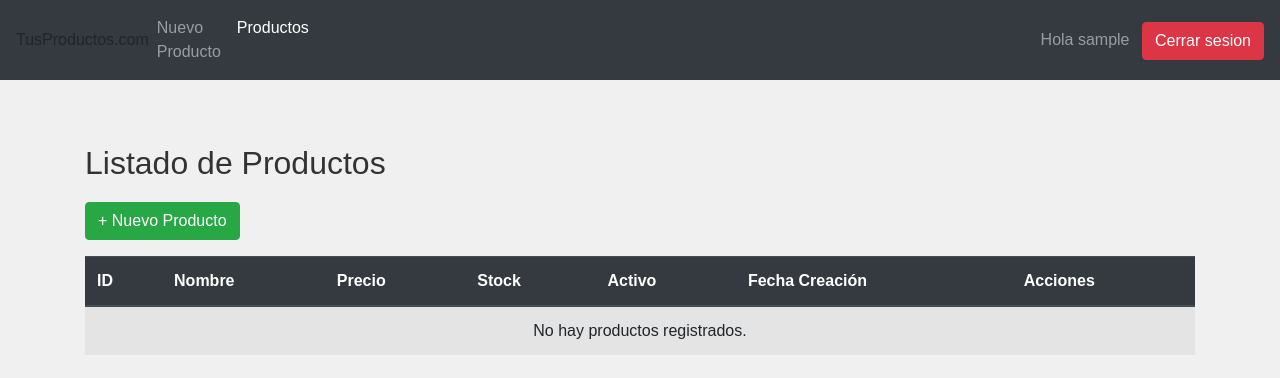
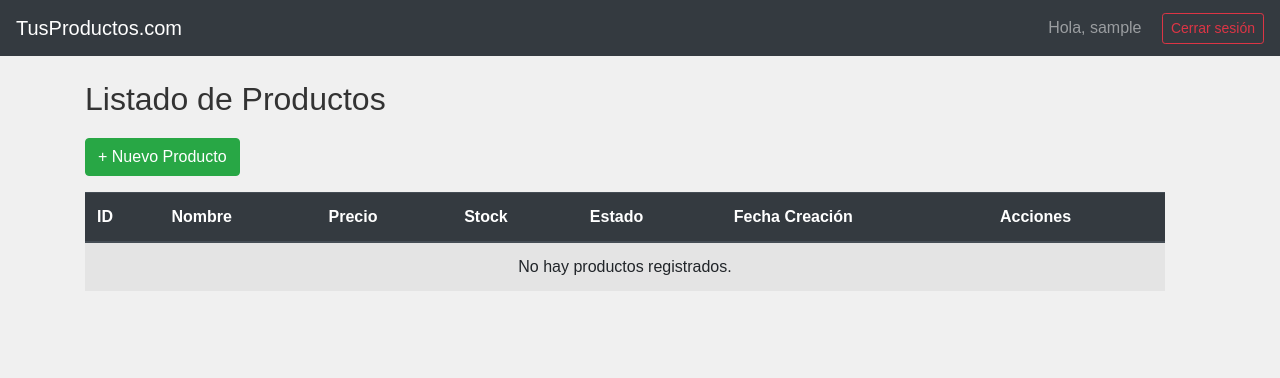
Before and after one commit to Inigo1405/Monolito-flask, a Flask app: page /productos in a window 1280 px wide. Shown: the top 378 px of the page. Run offline with Flask 3, Linux system fonts and the light colour scheme; the visitor is signed in with stand-in values (Sample User, id 1); data that the repository does not hold is empty; some libraries are stand-ins or nearby versions.

Commit message:
Refactor login functionality, update templates, and improve product listing display

```diff
--- a/app.py
+++ b/app.py
@@ -8,7 +8,7 @@ app.secret_key = 'rbrt156we3f'
 
 # Credenciales de login chafas
 USUARIO = 'admin'
-PASSWORD = 'password'
+PASSWORD = 'admin'
 
 
 def get_db_connection():
@@ -28,8 +28,7 @@ def login_required(f):
     return decorated_function
 
 
-# =Login y Logout
-
+# Login y Logout
 @app.route('/')
 def base():
     if 'username' in session:
@@ -40,8 +39,8 @@ def base():
 @app.route('/login', methods=['GET', 'POST'])
 def login():
     if request.method == 'POST':
-        username = request.form.get('username', '')
-        password = request.form.get('password', '')
+        username = request.form.get('username')
+        password = request.form.get('password')
 
         if username == USUARIO and password == PASSWORD:
             session['username'] = username
@@ -49,12 +48,12 @@ def login():
             return redirect(url_for('productos_listar'))
         else:
             flash('Usuario o contraseña incorrectos.', 'danger')
-            return render_template('login.html', subtitulo="Iniciar Sesión")
+            return render_template('login.html')
 
     if 'username' in session:
         return redirect(url_for('productos_listar'))
 
-    return render_template('login.html', subtitulo="Iniciar Sesión")
+    return render_template('login.html')
 
 
 @app.route('/logout', methods=['GET', 'POST'])
@@ -64,9 +63,9 @@ def logout():
     return redirect(url_for('login'))
 
 
-# Crud de Productos
+#* CRUD de Productos
 
-# LISTAR - /productos
+# LISTAR
 @app.route('/productos')
 @login_required
 def productos_listar():
@@ -75,12 +74,11 @@ def productos_listar():
     conn.close()
     return render_template('products.html',
                            productos=productos,
-                           subtitulo="Listado de Productos",
                            nombre=session['username'],
                            page='products')
 
 
-# CREAR - /productos/nuevo
+# CREAR
 @app.route('/productos/nuevo', methods=['GET', 'POST'])
 @login_required
 def productos_crear():
@@ -97,15 +95,13 @@ def productos_crear():
             errores.append('El nombre es requerido.')
 
         try:
-            precio = float(precio)
-            if precio < 0:
+            if float(precio) < 0:
                 errores.append('El precio debe ser mayor o igual a 0.')
         except ValueError:
             errores.append('El precio debe ser un número válido.')
 
         try:
-            stock = int(stock)
-            if stock < 0:
+            if int(stock) < 0:
                 errores.append('El stock debe ser mayor o igual a 0.')
         except ValueError:
             errores.append('El stock debe ser un número entero válido.')
@@ -143,7 +139,7 @@ def productos_crear():
                            form_data=None)
 
 
-# EDITAR - /productos/<id>/editar
+# EDITAR
 @app.route('/productos/<int:id>/editar', methods=['GET', 'POST'])
 @login_required
 def productos_editar(id):
@@ -168,15 +164,13 @@ def productos_editar(id):
             errores.append('El nombre es requerido.')
 
         try:
-            precio = float(precio)
-            if precio < 0:
+            if float(precio) < 0:
                 errores.append('El precio debe ser mayor o igual a 0.')
         except ValueError:
             errores.append('El precio debe ser un número válido.')
 
         try:
-            stock = int(stock)
-            if stock < 0:
+            if int(stock) < 0:
                 errores.append('El stock debe ser mayor o igual a 0.')
         except ValueError:
             errores.append('El stock debe ser un número entero válido.')
@@ -215,7 +209,7 @@ def productos_editar(id):
                            form_data=None)
 
 
-# ELIMINAR - /productos/<id>/eliminar
+# ELIMINAR
 @app.route('/productos/<int:id>/eliminar', methods=['POST'])
 @login_required
 def productos_eliminar(id):
@@ -234,6 +228,7 @@ def productos_eliminar(id):
     flash('Producto eliminado exitosamente.', 'success')
     return redirect(url_for('productos_listar'))
 
+
 @app.route('/form')
 @login_required
 def form():
@@ -245,8 +240,8 @@ def form():
 def products():
     return redirect(url_for('productos_listar'))
 
+
 # Manejo de errores
-
 @app.errorhandler(404)
 def no_route(e):
     flash('Página no encontrada.', 'warning')
--- a/templates/index.html
+++ b/templates/index.html
@@ -3,59 +3,30 @@
   <head>
     <meta charset="UTF-8">
     {% block head %}
+      <title>Flask Monolito</title>
       <link href="https://stackpath.bootstrapcdn.com/bootstrap/4.3.1/css/bootstrap.min.css" rel="stylesheet" integrity="sha384-ggOyR0iXCbMQv3Xipma34MD+dH/1fQ784/j6cY/iJTQUOhcWr7x9JvoRxT2MZw1T" crossorigin="anonymous">
       <script src="https://stackpath.bootstrapcdn.com/bootstrap/4.3.1/js/bootstrap.min.js" integrity="sha384-JjSmVgyd0p3pXB1rRibZUAYoIIy6OrQ6VrjIEaFf/nJGzIxFDsf4x0xIM+B07jRM" crossorigin="anonymous"></script>
       <link rel="stylesheet" href="{{ url_for('static', filename='css/style.css') }}">
-      <title>Titulo</title>
     {% endblock %}
   </head>
+
   <body>
-
     {% block menu %}
-<nav class="navbar navbar-expand-md navbar-dark bg-dark navbar-fixed-top">
-  <div>TusProductos.com</div>
-  <button class="navbar-toggler" type="button" data-toggle="collapse" data-target="#navbarSupportedContent" aria-controls="navbarSupportedContent" aria-expanded="false" aria-label="Toggle navigation">
-    <span class="navbar-toggler-icon"></span>
-  </button>
-
-  <div class="collapse navbar-collapse" id="navbarSupportedContent">
-    <ul class="navbar-nav mr-auto">
-        {% if page == 'form' %}
-      <li class="nav-item active">
-         {% else %}
-         <li class="nav-item">
-         {% endif %}
-       <a class="nav-link" href="{{ url_for('productos_crear') }}">Nuevo Producto</a>
-     </li>
-      {% if page == 'products' %}
-      <li class="nav-item active">
-         {% else %}
-         <li class="nav-item">
-         {% endif %}
-        <a class="nav-link" href="{{ url_for('productos_listar') }}">Productos</a>
-      </li>
-    </ul>
-  </div>
-
-  <div class="navbar-collapse collapse w-100 order-3 dual-collapse2">
-       <ul class="navbar-nav ml-auto">
-         <li class="nav-item">
-           {% if nombre != "" %}
-             <span class="navbar-text">Hola {{nombre}}</span>
-
-             <form action="{{ url_for('logout') }}" method="post" style="display: inline;">
-               <button type="submit" class="btn btn-danger ml-2">Cerrar sesion</button>
+      {% if nombre %}
+        <nav class="navbar navbar-dark bg-dark">
+          <span class="navbar-brand">TusProductos.com</span>
+          <div class="ml-auto">
+            <span class="navbar-text mr-3">Hola, {{ nombre }}</span>
+            <form action="{{ url_for('logout') }}" method="post" class="d-inline">
+              <button type="submit" class="btn btn-sm btn-outline-danger">Cerrar sesión</button>
             </form>
-           {% else %}
-             <a class="btn btn-info" href="{{ url_for('base') }}">Iniciar sesion</a>
-           {% endif %}
-         </li>
-       </ul>
           </div>
         </nav>
+      {% endif %}
     {% endblock %}
-  <br/>
+
+    <div class="mt-4 mb-4">
       {% block contenido %}
       {% endblock %}
-  <br/>
+    </div>
   </body>
--- a/templates/products.html
+++ b/templates/products.html
@@ -1,15 +1,9 @@
-{% extends 'index.html'%}  {# Herencia #}
-{% block head %}
-    {{ super() }} {# Heredar el contenido del bloque padre #}
-    <link rel="stylesheet" href="{{ url_for('static', filename='css/style.css') }}"> {# Nuevo contenido del bloque #}
-{% endblock %}
+{% extends 'index.html'%}
 
 {% block contenido %}
 <div class="container">
-    <div class="row">
-        <div class="col-md-12">
-            <h2>{{subtitulo}}</h2>
-        </div>
+    <div class="col-md-12 row">
+        <h2>Listado de Productos</h2>
     </div>
 
     <!-- Mensajes Flash -->
@@ -26,16 +20,13 @@
         {% endif %}
     {% endwith %}
 
-    <div class="row mb-3">
-        <div class="col-md-12">
+    <div class="row mb-3 col-md-12">
         <a href="{{ url_for('productos_crear') }}" class="btn btn-success">
             + Nuevo Producto
         </a>
     </div>
-    </div>
 
-    <div class="row">
-        <div class="col-md-12">
+    <div class="row col-md-12">
         <table class="table table-striped table-hover">
             <thead class="thead-dark">
                 <tr>
@@ -43,7 +34,7 @@
                     <th>Nombre</th>
                     <th>Precio</th>
                     <th>Stock</th>
-                        <th>Activo</th>
+                    <th>Estado</th>
                     <th>Fecha Creación</th>
                     <th>Acciones</th>
                 </tr>
@@ -52,15 +43,15 @@
                 {% if productos %}
                     {% for producto in productos %}
                         <tr>
-                            <td>{{ producto['id'] }}</td>
+                            <td>#{{ producto['id'] }}</td>
                             <td>{{ producto['name_prod'] }}</td>
-                            <td>${{ "%.2f"|format(producto['price'] if producto['price'] else 0) }}</td>
-                            <td>{{ producto['stock'] if producto['stock'] else 0 }}</td>
+                            <td>${{ "%.2f"|format(producto['price']) }}</td>
+                            <td>{{ producto['stock'] }}</td>
                             <td>
                                 {% if producto['active'] %}
-                                    <span class="badge badge-success">Sí</span>
+                                    <span class="badge badge-success">Activo</span>
                                 {% else %}
-                                    <span class="badge badge-secondary">No</span>
+                                    <span class="badge badge-secondary">Inactivo</span>
                                 {% endif %}
                             </td>
                             <td>{{ producto['created'] }}</td>
@@ -68,7 +59,11 @@
                                 <a href="{{ url_for('productos_editar', id=producto['id']) }}" class="btn btn-sm btn-primary">
                                     Editar
                                 </a>
-                                <form action="{{ url_for('productos_eliminar', id=producto['id']) }}" method="post" style="display: inline;" onsubmit="return confirm('¿Está seguro de eliminar este producto?');">
+                                <form
+                                    method="post" style="display: inline;"
+                                    action="{{ url_for('productos_eliminar', id=producto['id']) }}"
+                                    onsubmit="return confirm('¿Está seguro de eliminar este producto?');"
+                                >
                                     <button type="submit" class="btn btn-sm btn-danger">
                                         Eliminar
                                     </button>
@@ -85,5 +80,4 @@
         </table>
     </div>
 </div>
-</div>
 {% endblock %}
```
Also changed, not shown: templates/base.html (deleted, +0 -20 lines), templates/form.html (+3 -10 lines), templates/login.html (+8 -7 lines). Lines whose indentation alone changed are shown as unchanged.
